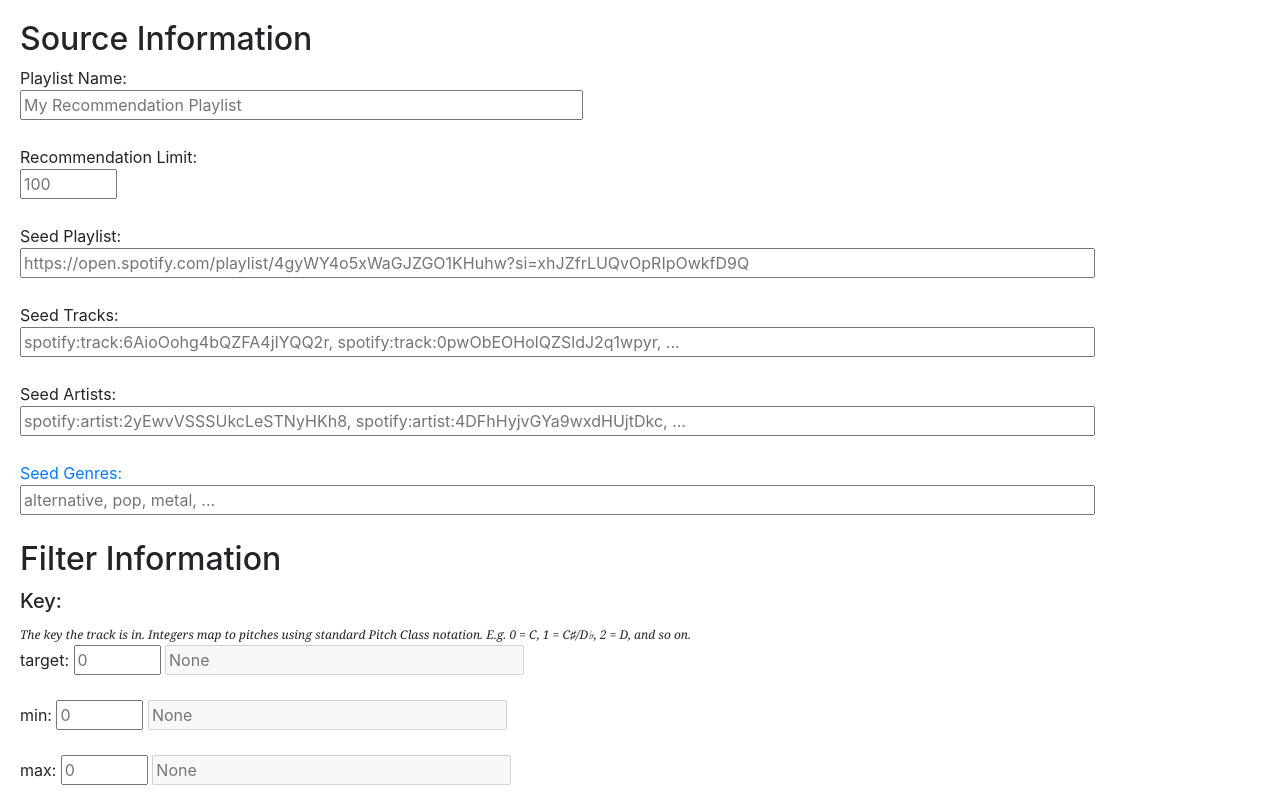
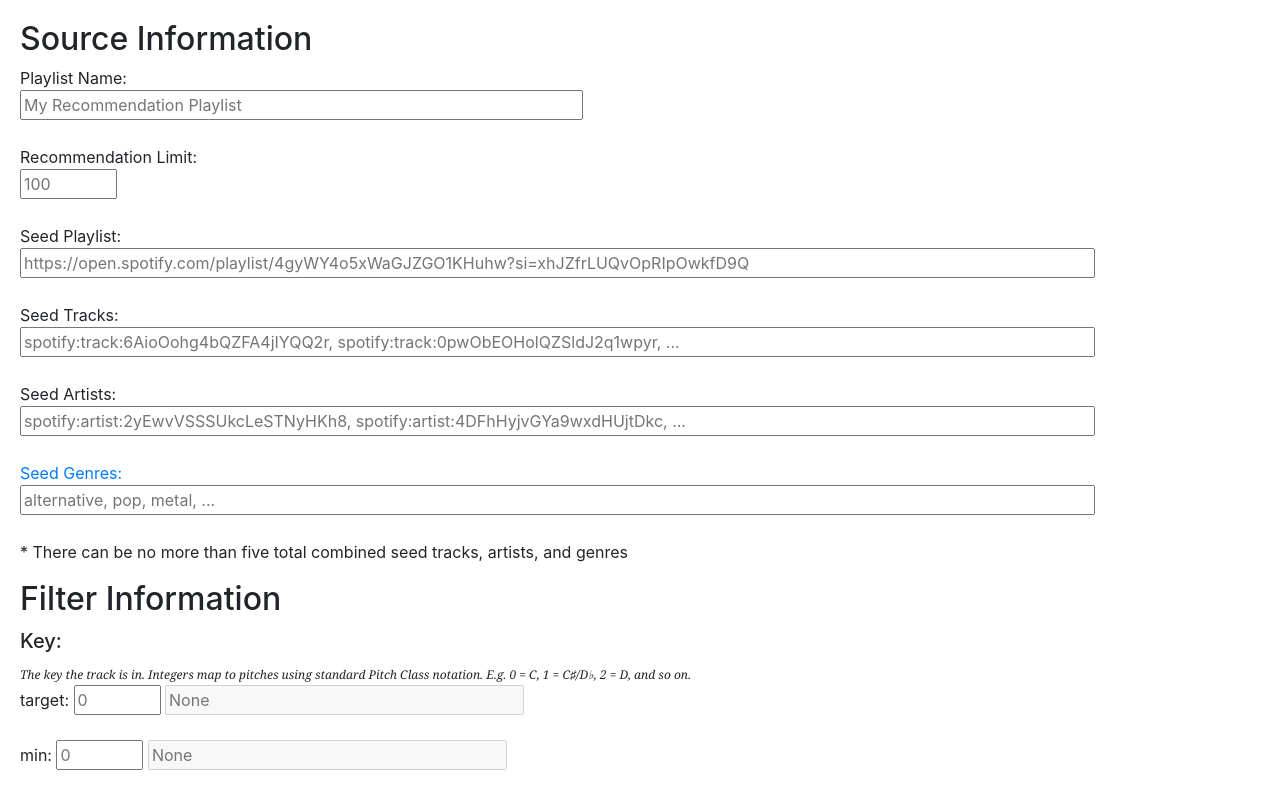
Before and after one commit to smadigan91/spotify-rec-app, a React app: page src/templates/form.html in a window 1280 px wide. Shown: the top 792 px of the page. Built offline with nearby package versions, Linux system fonts and the light colour scheme.

Commit message:
add warning about seeds

```diff
--- a/src/templates/form.html
+++ b/src/templates/form.html
@@ -47,6 +47,9 @@
         <a href="https://developer.spotify.com/console/get-available-genre-seeds/">Seed Genres:</a><br>
         <input class="input" type="text" id="seed-genres" size="100" placeholder="alternative, pop, metal, ..."><br>
       </div>
+      <p>
+        * There can be no more than five total combined seed tracks, artists, and genres
+      </p>
 
       <h2>
           Filter Information
```
